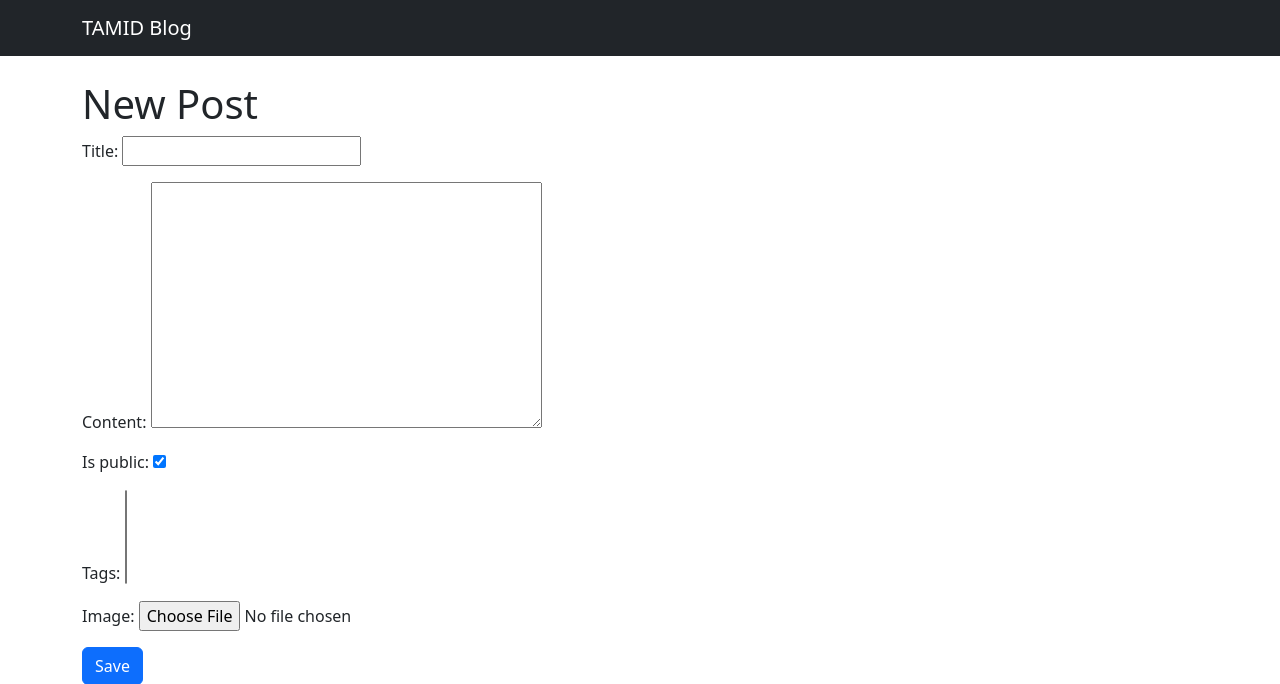
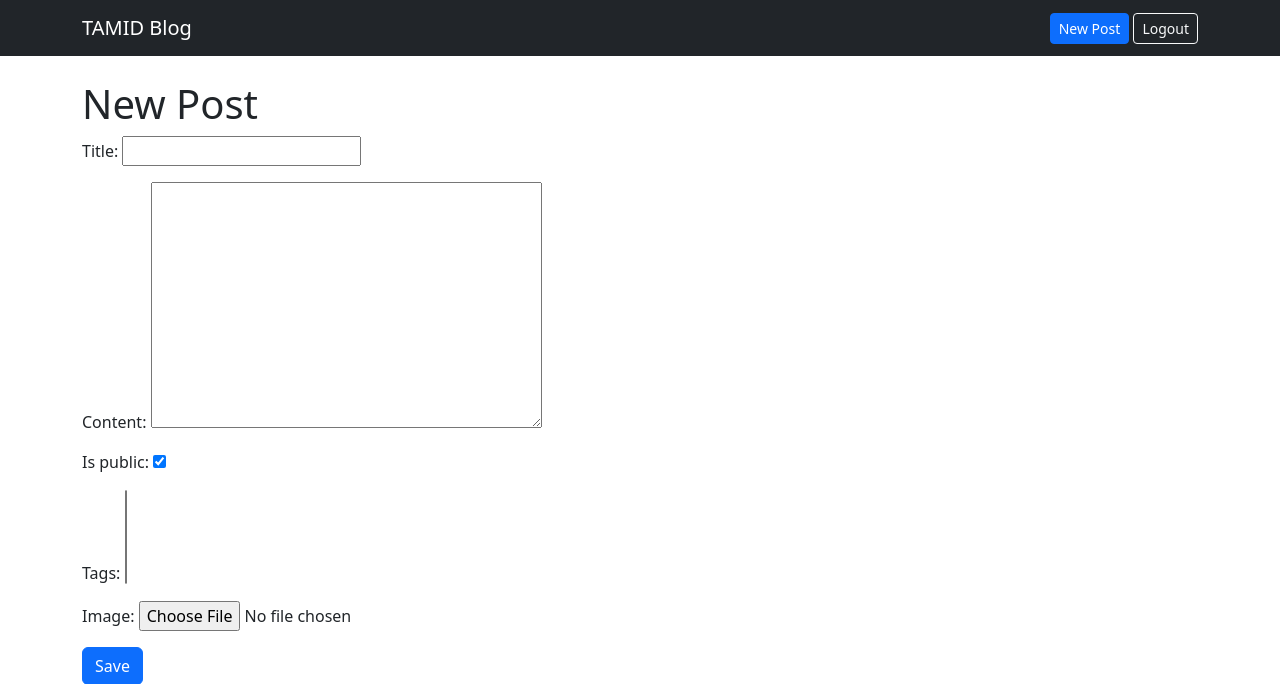
Before and after one commit to maxrcobl/tamid-blog, a Django app: page /post/new/ in a window 1280 px wide. Shown: the top 684 px of the page. Run offline with Django 5.2, Linux system fonts and the light colour scheme; the visitor is signed in with stand-in values (Sample User, id 1); data that the repository does not hold is empty.

Commit message:
Finished flow for login/logout, bug fixes, etc.

```diff
--- a/blog/templates/blog/base.html
+++ b/blog/templates/blog/base.html
@@ -8,6 +8,18 @@
     <nav class="navbar navbar-dark bg-dark mb-4">
         <div class="container">
             <a class = "navbar-brand" href="/">TAMID Blog</a>
+            <div>
+                {% if request.user.is_authenticated %}
+                    <a href="{% url 'post-create' %}" class="btn btn-primary btn-sm">New Post</a>
+                    <form method="POST" action="{% url 'logout' %}" style="display:inline;">
+                        {% csrf_token %}
+                        <button type="submit" class="btn btn-outline-light btn-sm">Logout</button>
+                    </form>
+                {% else %}
+                    <a href="{% url 'login' %}" class="btn btn-outline-light btn-sm">Login</a>
+                    <a href="{% url 'register' %}" class="btn btn-outline=-light btn-sm">Register</a>
+                {% endif %}
+            </div>
         </div>
     </nav>
     <div class="container">
--- a/blog/urls.py
+++ b/blog/urls.py
@@ -7,4 +7,5 @@ urlpatterns = [
     path('post/new/', views.PostCreateView.as_view(), name='post-create'),
     path('post/<int:pk>/update/', views.PostUpdateView.as_view(), name='post-update'),
     path('post/<int:pk>/delete/', views.PostDeleteView.as_view(), name='post-delete'),
+    path('register/', views.RegisterView.as_view(), name='register')
 ]
--- a/blog/views.py
+++ b/blog/views.py
@@ -3,6 +3,8 @@ from .models import Post
 from django.shortcuts import render
 from django.urls import reverse_lazy
 from django.contrib.auth.mixins import LoginRequiredMixin
+from django.contrib.auth.forms import UserCreationForm
+from django.views.generic.edit import FormView
 
 # Create your views here.
 
@@ -39,3 +41,12 @@ class PostDeleteView(LoginRequiredMixin, DeleteView):
     model = Post
     template_name = 'blog/post_confirm_delete.html'
     success_url = reverse_lazy('post-list')
+
+class RegisterView(FormView):
+    template_name = 'blog/register.html'
+    form_class = UserCreationForm
+    scucess_url = reverse_lazy('post-list')
+
+    def form_valid(self, form):
+        form.save()
+        return super().form_valid(form)
--- a/tamid_blog/settings.py
+++ b/tamid_blog/settings.py
@@ -116,3 +116,6 @@ USE_TZ = True
 # https://docs.djangoproject.com/en/6.0/howto/static-files/
 
 STATIC_URL = 'static/'
+
+LOGOUT_REDIRECT_URL = '/'
+LOGIN_REDIRECT_URL = '/'
```
Also changed, not shown: blog/templates/blog/register.html (added, +12 -0 lines).
